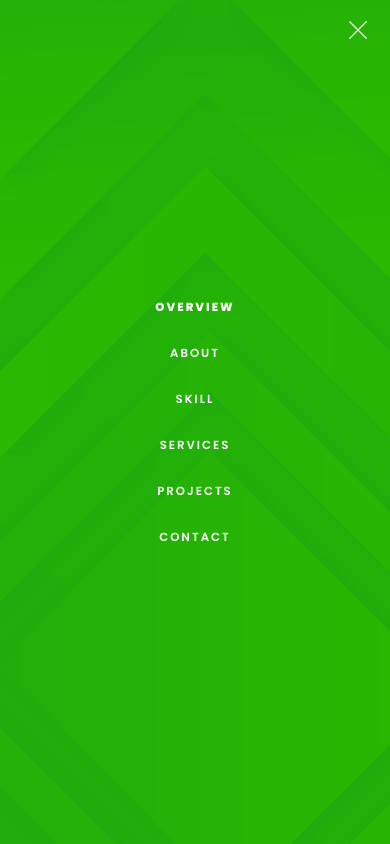
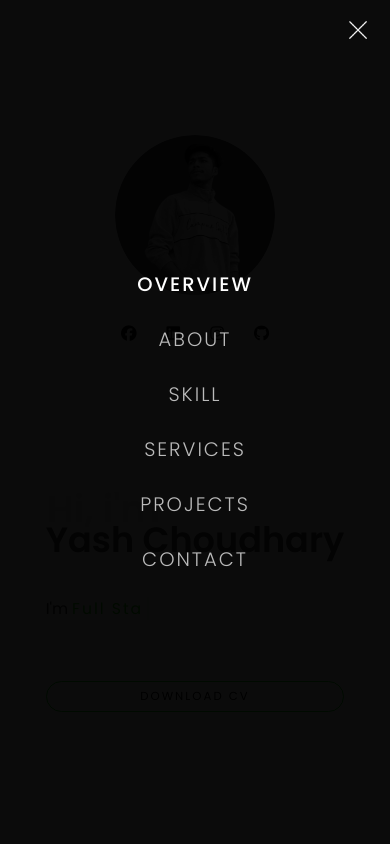
Before and after one commit to yashu1101/knowwhoiam, a website: page index.html in a window 390 px wide. Both pictures are taken after a click on the picture 358 px from the left and 30 px from the top of the page. Shown: the top 844 px of the page. Drawn offline with nearby package versions, Linux system fonts and the light colour scheme.

Commit message:
addede some chnages.

```diff
--- a/index.html
+++ b/index.html
@@ -14,7 +14,7 @@
         rel="stylesheet">
 
      <title>Yash Choudhary - Welcome to my personal portfolio.</title>
-    <link rel="shortcut icon" href="./icons/favicon.png" type="image/png">
+    <link rel="shortcut icon" href="favicon.ico" type="image/png">
     <!-- ********************Style******************** -->
     <link href="https://unpkg.com/aos@2.3.1/dist/aos.css" rel="stylesheet">
 
--- a/responsive.css
+++ b/responsive.css
@@ -239,7 +239,11 @@
 
     .navbar {
         height: 100vh;
+        background-color: #000000f4;
+        background-image: none;
     }
+
+
 
       .navbar li {
         color: white;
@@ -251,12 +255,20 @@
     }
 
      .navbar li a {
-        color: white;
-        font-size: .9rem;
+        color: rgb(187, 187, 187);
+        font-size: 1.5rem;
         text-decoration: none;
-        font-weight: 600;
+        font-weight: 300;
         position: relative
     }
+
+
+     .navbar li a.active {
+     color: white;
+     font-weight: 500;
+     /* text-shadow: 1px 1px 9px #131313a1; */
+     /* border-bottom: 2px solid ; */
+ }
 
      .social-icon {
         display: flex;
--- a/script.js
+++ b/script.js
@@ -159,9 +159,9 @@ var wordflick = function () {
   }, speed);
 };
 
-$(document).ready(function () {
-  wordflick();
-});
+// $(document).ready(function () {
+//   wordflick();
+// });
 
 
 
--- a/style.css
+++ b/style.css
@@ -381,8 +381,9 @@
      justify-content: center;
      align-items: center;
      height: 65px;
-     background-color: #9737ff;
+
      background-color: #d447ff;
+     /* background-color: #000000f4; */
      background-image: url("images/hero-section-bg-img.jpg");
      background-repeat: no-repeat;
      background-size: cover;
@@ -431,8 +432,9 @@
 
  .navbar li a.active {
      color: white;
-     font-weight: 800;
-     text-shadow: 1px 1px 9px #131313a1;
+     font-weight: 600;
+     /* text-shadow: 1px 1px 9px #131313a1; */
+     /* border-bottom: 2px solid ; */
  }
 
 
```
Also changed, not shown: favicon.ico (added).
